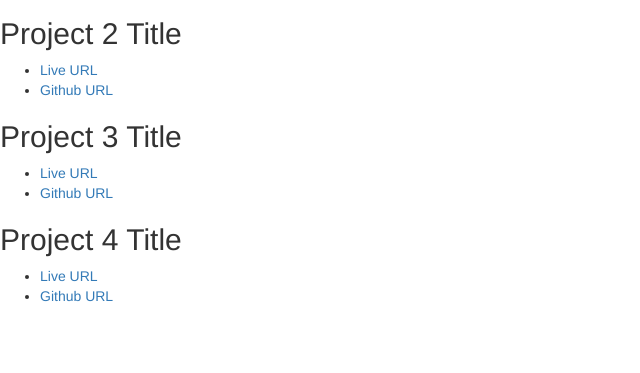
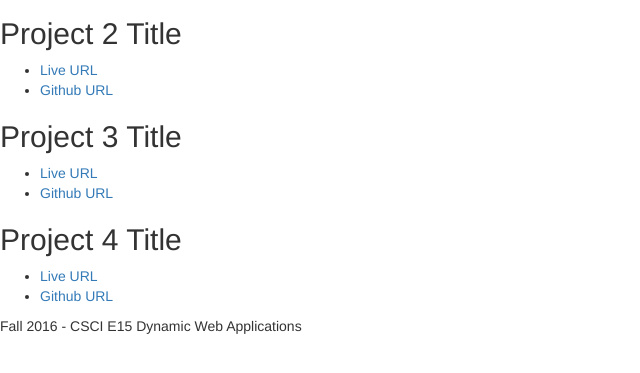
Before and after one commit to SamLG/p1, a plain HTML site: page index.html in a window 1280 px wide. Shown: the part 373-746 px from the top of the page, without its empty margins (0-640 px from the left). Drawn offline with nearby package versions, Linux system fonts and the light colour scheme.

Commit message:
Update index.html add footer

```diff
--- a/index.html
+++ b/index.html
@@ -32,5 +32,8 @@
 				</ul>
 		</section>
 	</main>
+	<footer>
+			<p>Fall 2016 - CSCI E15 Dynamic Web Applications</p>
+	</footer>
 </body>
 </html>
```
